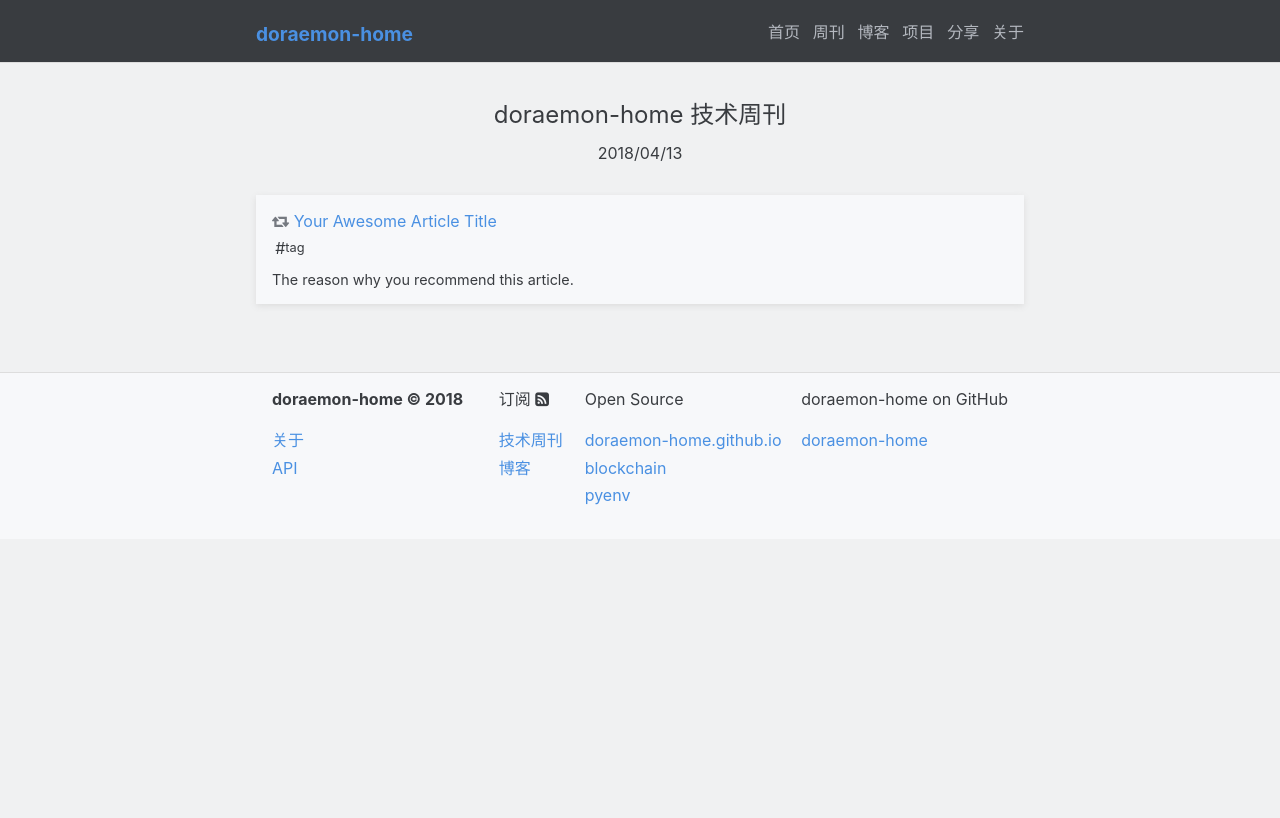
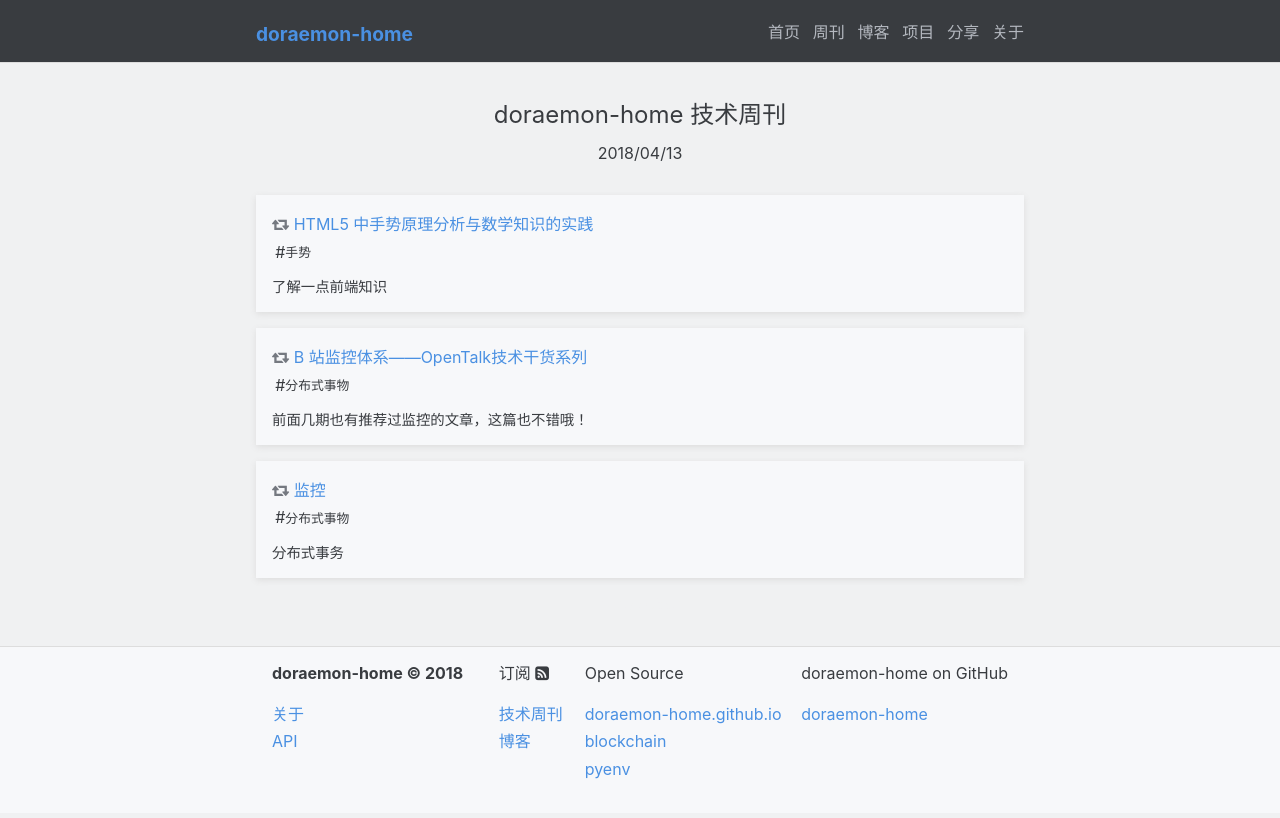
Before and after one commit to doraemon-home/doraemon-home.github.io, a Jekyll site: the page built from _weekly/2018-04-13-weekly.md, in a window 1280 px wide. Shown: the top 818 px of the page. Built offline with Jekyll 4.4.1, drawn with Linux system fonts in a browser that asks for light colours.

Commit message:
2018-4-2th

```diff
--- a/_weekly/2018-04-13-weekly.md
+++ b/_weekly/2018-04-13-weekly.md
@@ -1,8 +1,18 @@
 ---
 articles:
-  - title:    "Your Awesome Article Title"
-    link:     "https://doraemon-home.github.io/"
-    comment:  "The reason why you recommend this article."
-    referrer: "doraemon-master"
-    tags:    ["tag"]
+  - title:    "HTML5 中手势原理分析与数学知识的实践"
+    link:     "https://segmentfault.com/a/1190000010511484"
+    comment:  "了解一点前端知识"
+    referrer: "leunggeorge"
+    tags:    ["手势"]
+  - title:    "B 站监控体系——OpenTalk技术干货系列"
+    link:     "https://juejin.im/entry/5ab3167b6fb9a028d04356b2?utm_source=gold_browser_extension"
+    comment:  "前面几期也有推荐过监控的文章，这篇也不错哦！"
+    referrer: "leunggeorge"
+    tags:    ["分布式事物"]
+  - title:    "监控"
+    link:     "https://juejin.im/post/5aa3c7736fb9a028bb189bca"
+    comment:  "分布式事务"
+    referrer: "leunggeorge"
+    tags:    ["分布式事物"]
 ---
```
